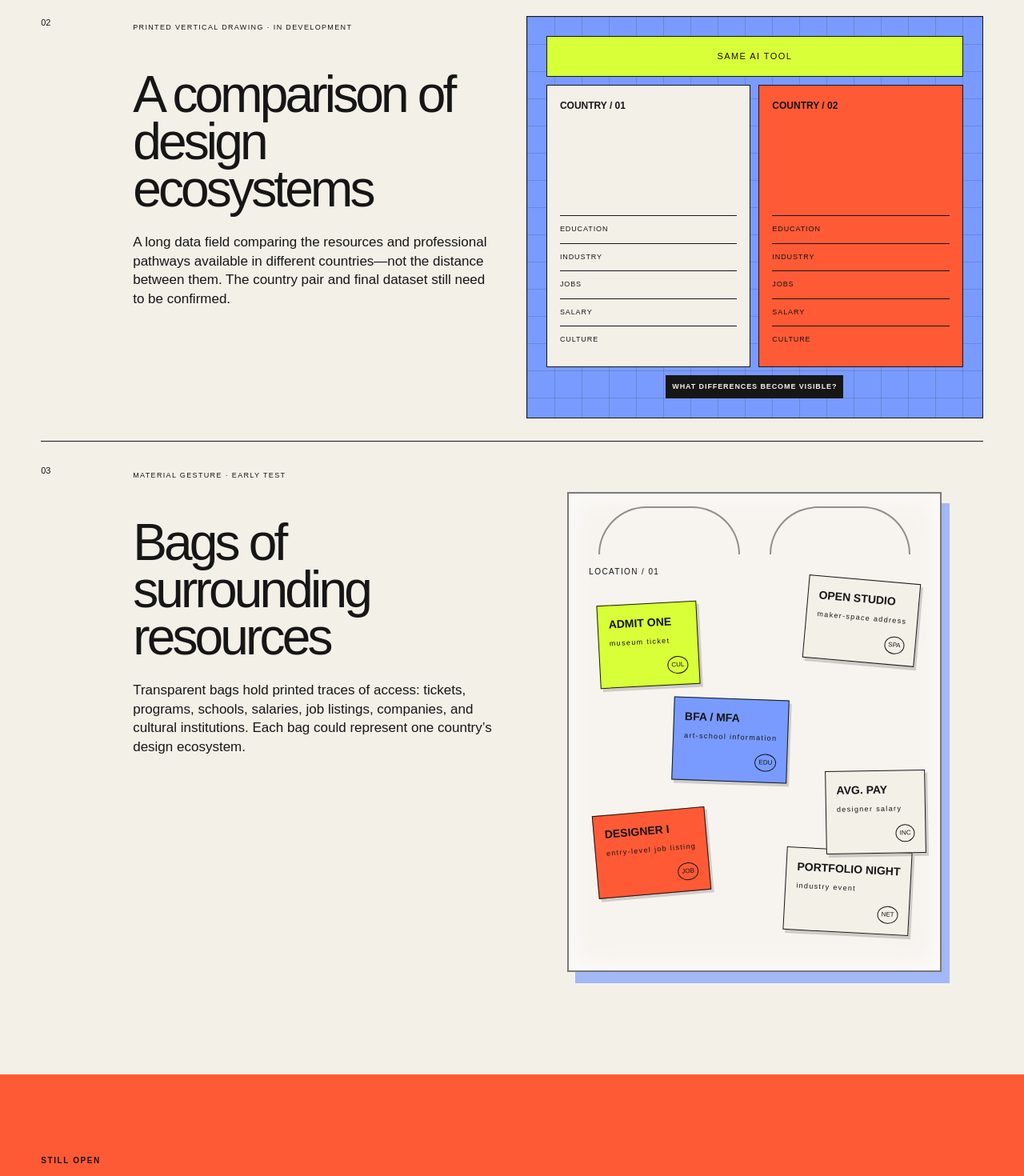
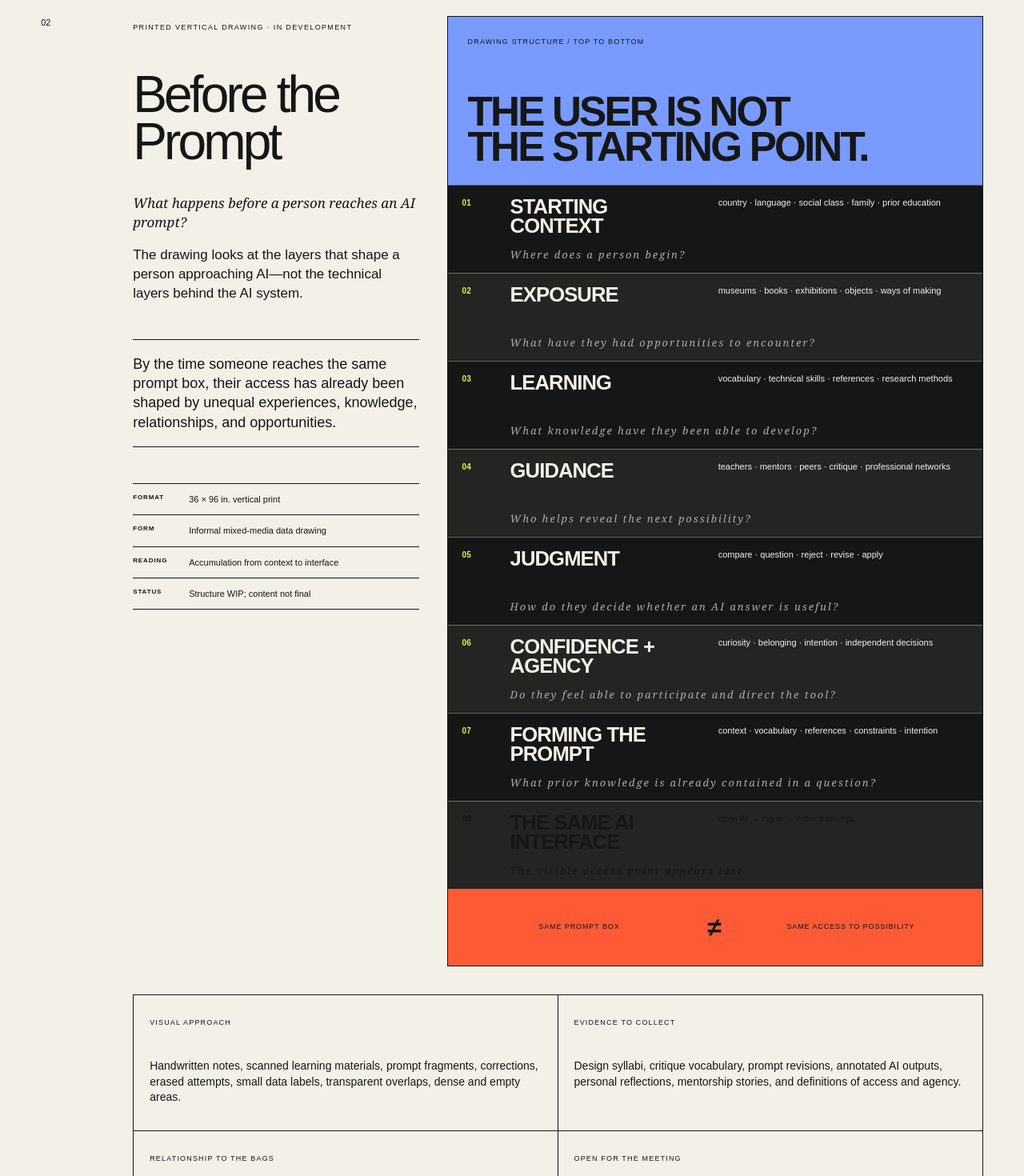
Before and after one commit to Nicoleluu/Access-Is-Not-Equity, a Next.js app: page / in a window 1280 px wide. Shown: the part 5220-6690 px from the top of the page at 80% size. Built offline with nearby package versions, Linux system fonts and the light colour scheme.

Commit message:
Add Before the Prompt drawing outline

```diff
--- a/app/globals.css
+++ b/app/globals.css
@@ -90,6 +90,28 @@ a { color: inherit; }
 .form-index { font-size: 11px; }
 .form h3 { margin: 45px 0 25px; max-width: 530px; font-size: clamp(38px, 5vw, 74px); font-weight: 500; line-height: .92; letter-spacing: -.06em; }
 .form > div:nth-child(2) p { max-width: 490px; font-size: 17px; line-height: 1.4; }
+.drawing-form { grid-template-columns: 80px minmax(260px,.72fr) minmax(470px,1.35fr); min-height: 1250px; align-items: start; }
+.drawing-summary { position: sticky; top: 86px; }
+.drawing-summary .drawing-question { margin: 35px 0 18px; font: italic clamp(21px,2.2vw,34px)/1.05 Georgia,serif; }
+.drawing-summary blockquote { margin: 45px 0; padding: 18px 0; border-top: 1px solid; border-bottom: 1px solid; font-size: 18px; line-height: 1.35; }
+.drawing-meta { border-top: 1px solid; }
+.drawing-meta span { padding: 12px 0; display: grid; grid-template-columns: 70px 1fr; border-bottom: 1px solid; font-size: 11px; line-height: 1.3; }
+.drawing-meta b { font-size: 8px; letter-spacing: .11em; }
+.before-prompt-plan { grid-column: 3; background: var(--ink); color: var(--paper); border: 1px solid var(--ink); }
+.before-prompt-plan header { min-height: 210px; padding: 25px; display: flex; flex-direction: column; justify-content: space-between; background: var(--blue); color: var(--ink); }
+.before-prompt-plan header small { font-size: 9px; letter-spacing: .13em; }.before-prompt-plan header strong { font-size: clamp(34px,4vw,62px); line-height: .86; letter-spacing: -.055em; }
+.before-prompt-plan ol { list-style: none; margin: 0; padding: 0; }
+.before-prompt-plan li { min-height: 110px; padding: 14px 18px; display: grid; grid-template-columns: 48px 1fr; gap: 12px; border-top: 1px solid rgba(243,240,232,.35); }
+.before-prompt-plan li > b { color: var(--signal); font-size: 10px; }.before-prompt-plan li div { display: grid; grid-template-columns: 1fr 1.3fr; gap: 8px 20px; align-items: start; }
+.before-prompt-plan li strong { font-size: clamp(18px,2vw,28px); line-height: .95; letter-spacing: -.035em; }
+.before-prompt-plan li span { font-size: 11px; line-height: 1.35; }.before-prompt-plan li small { grid-column: 1 / -1; align-self: end; font: italic 13px Georgia,serif; color: #aaa; }
+.before-prompt-plan li:nth-child(2n) { background: rgba(243,240,232,.06); }.before-prompt-plan .interface-layer { background: var(--signal); color: var(--ink); }
+.before-prompt-plan .interface-layer > b,.before-prompt-plan .interface-layer small { color: var(--ink); }
+.before-prompt-plan footer { padding: 24px; display: grid; grid-template-columns: 1fr auto 1fr; gap: 20px; align-items: center; background: var(--warm); color: var(--ink); text-align: center; }
+.before-prompt-plan footer span { font-size: 9px; letter-spacing: .1em; }.before-prompt-plan footer strong { font-size: 32px; }
+.drawing-support { grid-column: 2 / -1; display: grid; grid-template-columns: 1fr 1fr; border: 1px solid; }
+.drawing-support section { min-height: 170px; padding: 20px; border-right: 1px solid; border-bottom: 1px solid; }.drawing-support section:nth-child(2n) { border-right: 0; }
+.drawing-support small { font-size: 9px; letter-spacing: .13em; }.drawing-support p { max-width: none!important; margin: 35px 0 0; font-size: 14px!important; line-height: 1.4!important; }
 .browser-sample { align-self: stretch; background: var(--signal); border: 1px solid; display: flex; flex-direction: column; }
 .browser-sample > div { padding: 12px; border-bottom: 1px solid; display: flex; gap: 5px; }
 .browser-sample i { width: 7px; height: 7px; border: 1px solid; border-radius: 50%; }
@@ -128,6 +150,7 @@ footer a { color: var(--signal); }
   .working-chain { display: flex; flex-direction: column; align-items: flex-start; }.working-chain i { width: 50px; }
   .definition-foot { flex-direction: column; gap: 12px; }
   .form { grid-template-columns: 45px 1fr; }.form > div:last-child { grid-column: 1 / -1; min-height: 450px; }.form h3 { margin-top: 28px; }
+  .drawing-form { min-height: auto; }.drawing-summary { position: static; }.before-prompt-plan { grid-column: 1 / -1; }.drawing-support { grid-column: 1 / -1; }
   .open-grid { grid-template-columns: 1fr; }.open-grid p:nth-child(odd) { border-right: 0; }
 }
 @media (max-width: 480px) {
@@ -136,6 +159,7 @@ footer a { color: var(--signal); }
   .question-section,.layers-section,.definition-section,.forms-section,.open-section { padding-left: 20px; padding-right: 20px; }
   .field { min-height: 1050px; }.country-field { min-height: auto; padding: 12px; }.country-column h3 { font-size: 48px; }
   .form { grid-template-columns: 30px 1fr; gap: 14px; }.bag-sample { margin-left: 0; margin-right: 0; }
+  .before-prompt-plan li div { grid-template-columns: 1fr; }.before-prompt-plan li small { grid-column: 1; }.drawing-support { grid-template-columns: 1fr; }.drawing-support section { border-right: 0; }
   .open-grid p { grid-template-columns: 48px 1fr; font-size: 15px; }
 }
 @media (prefers-reduced-motion: reduce) {
--- a/app/page.tsx
+++ b/app/page.tsx
@@ -145,16 +145,57 @@ export default function Home() {
 
         <article className="form drawing-form">
           <div className="form-index">02</div>
-          <div>
+          <div className="drawing-summary">
             <small>PRINTED VERTICAL DRAWING · IN DEVELOPMENT</small>
-            <h3>A comparison of design ecosystems</h3>
-            <p>A long data field comparing the resources and professional pathways available in different countries—not the distance between them. The country pair and final dataset still need to be confirmed.</p>
+            <h3>Before the Prompt</h3>
+            <p className="drawing-question">What happens before a person reaches an AI prompt?</p>
+            <p>The drawing looks at the layers that shape a person approaching AI—not the technical layers behind the AI system.</p>
+            <blockquote>By the time someone reaches the same prompt box, their access has already been shaped by unequal experiences, knowledge, relationships, and opportunities.</blockquote>
+            <div className="drawing-meta">
+              <span><b>FORMAT</b>36 × 96 in. vertical print</span>
+              <span><b>FORM</b>Informal mixed-media data drawing</span>
+              <span><b>READING</b>Accumulation from context to interface</span>
+              <span><b>STATUS</b>Structure WIP; content not final</span>
+            </div>
           </div>
-          <div className="map-sample ecosystem-sample" aria-label="Conceptual sketch for a printed comparison of national design ecosystems">
-            <div className="sample-tool">SAME AI TOOL</div>
-            <div className="sample-country"><b>COUNTRY / 01</b><span>EDUCATION</span><span>INDUSTRY</span><span>JOBS</span><span>SALARY</span><span>CULTURE</span></div>
-            <div className="sample-country"><b>COUNTRY / 02</b><span>EDUCATION</span><span>INDUSTRY</span><span>JOBS</span><span>SALARY</span><span>CULTURE</span></div>
-            <strong>WHAT DIFFERENCES BECOME VISIBLE?</strong>
+          <div className="before-prompt-plan" aria-label="Planning outline for the Before the Prompt vertical drawing">
+            <header>
+              <small>DRAWING STRUCTURE / TOP TO BOTTOM</small>
+              <strong>THE USER IS NOT<br />THE STARTING POINT.</strong>
+            </header>
+            <ol>
+              <li><b>01</b><div><strong>STARTING CONTEXT</strong><span>country · language · social class · family · prior education</span><small>Where does a person begin?</small></div></li>
+              <li><b>02</b><div><strong>EXPOSURE</strong><span>museums · books · exhibitions · objects · ways of making</span><small>What have they had opportunities to encounter?</small></div></li>
+              <li><b>03</b><div><strong>LEARNING</strong><span>vocabulary · technical skills · references · research methods</span><small>What knowledge have they been able to develop?</small></div></li>
+              <li><b>04</b><div><strong>GUIDANCE</strong><span>teachers · mentors · peers · critique · professional networks</span><small>Who helps reveal the next possibility?</small></div></li>
+              <li><b>05</b><div><strong>JUDGMENT</strong><span>compare · question · reject · revise · apply</span><small>How do they decide whether an AI answer is useful?</small></div></li>
+              <li><b>06</b><div><strong>CONFIDENCE + AGENCY</strong><span>curiosity · belonging · intention · independent decisions</span><small>Do they feel able to participate and direct the tool?</small></div></li>
+              <li><b>07</b><div><strong>FORMING THE PROMPT</strong><span>context · vocabulary · references · constraints · intention</span><small>What prior knowledge is already contained in a question?</small></div></li>
+              <li className="interface-layer"><b>08</b><div><strong>THE SAME AI INTERFACE</strong><span>open AI → log in → enter a prompt</span><small>The visible access point appears last.</small></div></li>
+            </ol>
+            <footer>
+              <span>SAME PROMPT BOX</span>
+              <strong>≠</strong>
+              <span>SAME ACCESS TO POSSIBILITY</span>
+            </footer>
+          </div>
+          <div className="drawing-support">
+            <section>
+              <small>VISUAL APPROACH</small>
+              <p>Handwritten notes, scanned learning materials, prompt fragments, corrections, erased attempts, small data labels, transparent overlaps, dense and empty areas.</p>
+            </section>
+            <section>
+              <small>EVIDENCE TO COLLECT</small>
+              <p>Design syllabi, critique vocabulary, prompt revisions, annotated AI outputs, personal reflections, mentorship stories, and definitions of access and agency.</p>
+            </section>
+            <section>
+              <small>RELATIONSHIP TO THE BAGS</small>
+              <p><b>Drawing:</b> what may accumulate inside a person before AI.<br/><b>Bags:</b> how external design resources differ between countries.</p>
+            </section>
+            <section>
+              <small>OPEN FOR THE MEETING</small>
+              <p>Which three or four layers need the most emphasis? Should several pathways overlap? How can absence appear without representing a person as deficient?</p>
+            </section>
           </div>
         </article>
 
```
